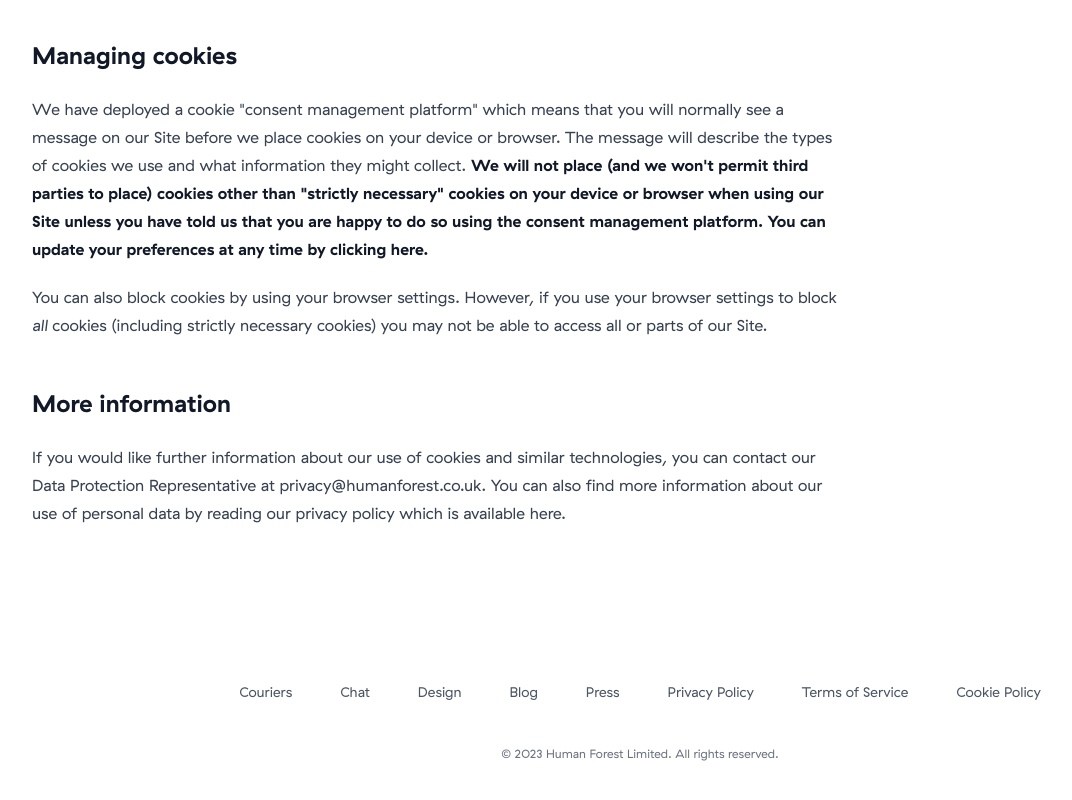
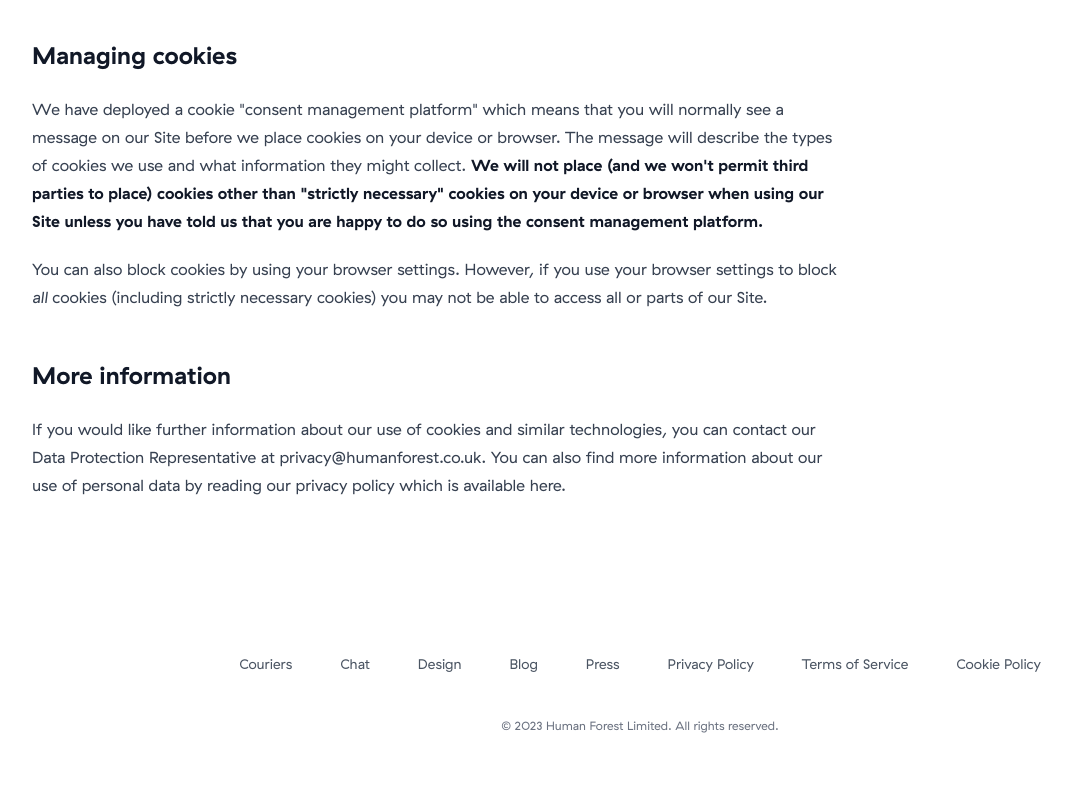
Before and after one commit to humanforest/parcel-website, a Next.js app: page /cookie-policy in a window 1280 px wide. Shown: the part 2131-2931 px from the top of the page, without its empty margins (0-1072 px from the left). Built offline with nearby package versions, Linux system fonts and the light colour scheme.

Commit message:
Update cookies.mdx

```diff
--- a/content/legals/cookies.mdx
+++ b/content/legals/cookies.mdx
@@ -39,7 +39,7 @@ By using our Site, you agree that we and authorised third parties can place the
 
 ## Managing cookies
 
-We have deployed a cookie "consent management platform" which means that you will normally see a message on our Site before we place cookies on your device or browser. The message will describe the types of cookies we use and what information they might collect. **We will not place (and we won't permit third parties to place) cookies other than "strictly necessary" cookies on your device or browser when using our Site unless you have told us that you are happy to do so using the consent management platform. You can update your preferences at any time by clicking here.**
+We have deployed a cookie "consent management platform" which means that you will normally see a message on our Site before we place cookies on your device or browser. The message will describe the types of cookies we use and what information they might collect. **We will not place (and we won't permit third parties to place) cookies other than "strictly necessary" cookies on your device or browser when using our Site unless you have told us that you are happy to do so using the consent management platform.**
 
 You can also block cookies by using your browser settings. However, if you use your browser settings to block _all_ cookies (including strictly necessary cookies) you may not be able to access all or parts of our Site.
 
```
